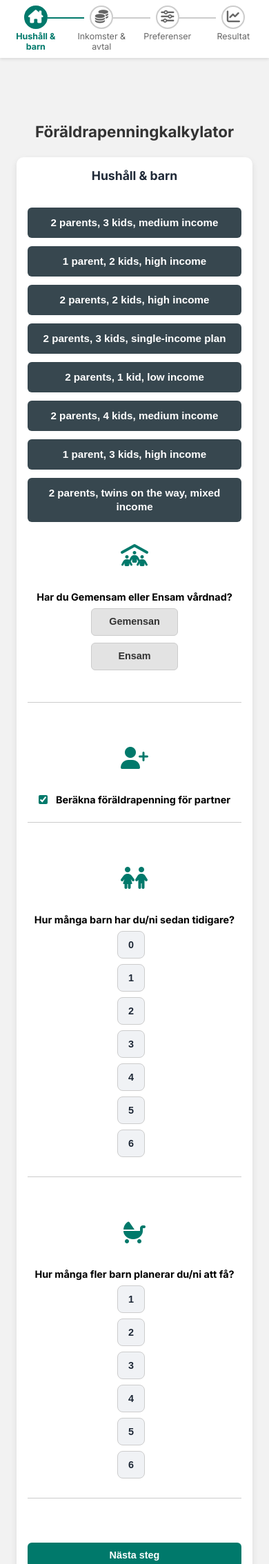
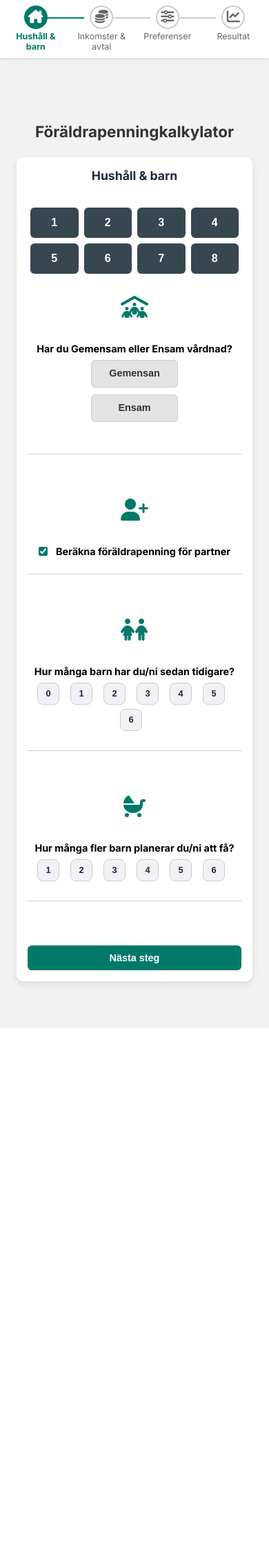
Before and after one commit to Fiskerik/kalkylatorn, a Flask app: page / in a window 390 px wide. Shown: the top 2268 px of the page at 69% size. After the commit the page ends 1491 px from the top, so only its background shows below. Run offline with Flask 3, Linux system fonts and the light colour scheme.

Commit message:
Improve mobile layout and results presentation

```diff
--- a/static/chart.js
+++ b/static/chart.js
@@ -2021,9 +2021,9 @@
     const totalIncomeDisplay = document.createElement('div');
     totalIncomeDisplay.className = 'total-income-display';
     if (baselineIncomeTotal != null && Number.isFinite(baselineIncomeTotal)) {
-        totalIncomeDisplay.textContent = `Total income: ${baselineIncomeTotal.toLocaleString('sv-SE')} sek`;
+        totalIncomeDisplay.textContent = `Total inkomst under perioden: ${baselineIncomeTotal.toLocaleString('sv-SE')} sek`;
     } else {
-        totalIncomeDisplay.textContent = 'Total income: –';
+        totalIncomeDisplay.textContent = 'Total inkomst under perioden: –';
     }
     ganttChart.appendChild(messageDiv);
     ganttChart.appendChild(totalIncomeDisplay);
--- a/static/index.js
+++ b/static/index.js
@@ -58,7 +58,9 @@
     if (!force && birthDateInput.value) return;
     const today = new Date();
     const localDate = new Date(today.getTime() - (today.getTimezoneOffset() * 60000));
-    birthDateInput.value = localDate.toISOString().split('T')[0];
+    const isoDate = localDate.toISOString().split('T')[0];
+    birthDateInput.value = isoDate;
+    birthDateInput.setAttribute('value', isoDate);
 }
 
 document.addEventListener('results-reset', () => setBirthDateToToday(false));
@@ -229,7 +231,6 @@
         preferensTotalLedigTid: totalPreferensLedigTid
     };
 
-    const includePartner = vårdnad === 'gemensam' && beräknaPartner === 'ja';
     const leaveContainer = document.getElementById('leave-slider-container');
     if (leaveContainer) {
         leaveContainer.style.display = includePartner ? 'block' : 'none';
--- a/static/style.css
+++ b/static/style.css
@@ -44,12 +44,13 @@
 }
 /* Behåll denna för barnantal */
 .button-group.barnval .toggle-btn {
-    flex: 0 0 40px;
-    width: 40px;
-    min-width: 40px;
-    height: 40px;
+    flex: 0 1 32px;
+    width: 32px;
+    min-width: 32px;
+    height: 32px;
+    min-height: 32px;
     padding: 0;
-    font-size: 0.9rem;
+    font-size: 0.8rem;
     text-align: center;
     border-radius: 8px;
     font-weight: 700;
@@ -158,18 +159,11 @@
 }
 
 .button-group.barnval {
-    flex-wrap: nowrap;
+    flex-wrap: wrap;
     justify-content: center;
     gap: 6px;
-    padding-bottom: 0;
-    overflow-x: auto;
-}
-
-.button-group.barnval {
-    flex-wrap: wrap;
-    justify-content: center;
-    gap: 8px;
     padding-bottom: 4px;
+    overflow-x: visible;
 }
 
 .result {
@@ -264,6 +258,15 @@
     white-space: normal;
 }
 
+.dev-family-btn .family-label-text {
+    display: inline;
+}
+
+.dev-family-btn::after {
+    content: attr(data-short-label);
+    display: none;
+}
+
 .dev-family-btn:hover {
     background-color: #263238;
 }
@@ -282,12 +285,12 @@
 }
 
 .button-group.barnval .toggle-btn {
-    flex: 0 0 40px;
-    width: 40px;
-    min-width: 40px;
-    height: 40px;
+    flex: 0 1 32px;
+    width: 32px;
+    min-width: 32px;
+    height: 32px;
     padding: 0;
-    font-size: 0.9rem;
+    font-size: 0.8rem;
     line-height: 1;
     border-radius: 8px;
     font-weight: 700;
@@ -963,11 +967,12 @@
         flex-direction: row;
         flex-wrap: wrap;
         gap: 0.75rem;
+        justify-content: center;
     }
 
     .dev-family-btn {
         flex: 1 1 calc(50% - 0.75rem);
-        min-width: 200px;
+        min-width: 150px;
     }
 }
 
@@ -1054,11 +1059,12 @@
     }
 
     .dev-shortcuts {
-        overflow-x: auto;
+        justify-content: center;
     }
 
     .dev-family-btn {
-        min-width: 160px;
+        flex: 1 1 calc(50% - 0.75rem);
+        min-width: 120px;
     }
 
     .container {
@@ -1115,6 +1121,46 @@
     #progress-bar .step {
         min-width: 110px;
     }
+
+    .dev-shortcuts {
+        gap: 0.5rem;
+    }
+
+    .dev-family-btn {
+        flex: 0 1 calc(25% - 0.5rem);
+        min-width: 48px;
+        padding: 0.5rem;
+    }
+
+    .dev-family-btn .family-label-text {
+        display: none;
+    }
+
+    .dev-family-btn::after {
+        display: inline;
+        font-size: 1rem;
+        font-weight: 600;
+    }
+
+    .monthly-box .monthly-info {
+        font-size: 0.8rem;
+    }
+
+    .info-box .info-content table,
+    .info-box .info-content th,
+    .info-box .info-content td {
+        font-size: 0.5rem;
+    }
+
+    #calendar-container .legend {
+        flex-direction: column;
+        align-items: stretch;
+    }
+
+    #calendar-container .legend-item {
+        width: 100%;
+        justify-content: flex-start;
+    }
 }
 
 @media (max-width: 480px) {
@@ -1135,8 +1181,9 @@
     }
 
     .button-group.barnval .toggle-btn {
-        flex: 0 0 36px;
-        max-width: 36px;
+        flex: 0 0 32px;
+        max-width: 32px;
+        min-width: 32px;
     }
 
     #progress-bar {
@@ -2245,7 +2330,7 @@
 
 
 @media (max-width: 600px) {
-    .button-group {
+    .button-group:not(.barnval) {
         flex-direction: column;
         align-items: stretch;
     }
@@ -2254,6 +2339,19 @@
     .toggle-btn {
         width: 100%;
         font-size: 0.9rem;
+    }
+
+    .button-group.barnval {
+        flex-direction: row;
+        flex-wrap: wrap;
+        justify-content: center;
+        overflow-x: visible;
+    }
+
+    .button-group.barnval .toggle-btn {
+        flex: 0 0 32px;
+        min-width: 32px;
+        width: 32px;
     }
 
     form,
--- a/templates/index.html
+++ b/templates/index.html
@@ -39,14 +39,14 @@
                 <legend>Hushåll &amp; barn</legend>
                 <div class="wizard-first-step-layout">
                     <div class="dev-shortcuts" aria-hidden="true">
-                        <button type="button" class="dev-family-btn" data-family-index="0">2 parents, 3 kids, medium income</button>
-                        <button type="button" class="dev-family-btn" data-family-index="1">1 parent, 2 kids, high income</button>
-                        <button type="button" class="dev-family-btn" data-family-index="2">2 parents, 2 kids, high income</button>
-                        <button type="button" class="dev-family-btn" data-family-index="3">2 parents, 3 kids, single-income plan</button>
-                        <button type="button" class="dev-family-btn" data-family-index="4">2 parents, 1 kid, low income</button>
-                        <button type="button" class="dev-family-btn" data-family-index="5">2 parents, 4 kids, medium income</button>
-                        <button type="button" class="dev-family-btn" data-family-index="6">1 parent, 3 kids, high income</button>
-                        <button type="button" class="dev-family-btn" data-family-index="7">2 parents, twins on the way, mixed income</button>
+                        <button type="button" class="dev-family-btn" data-family-index="0" data-short-label="1" aria-label="2 parents, 3 kids, medium income"><span class="family-label-text">2 parents, 3 kids, medium income</span></button>
+                        <button type="button" class="dev-family-btn" data-family-index="1" data-short-label="2" aria-label="1 parent, 2 kids, high income"><span class="family-label-text">1 parent, 2 kids, high income</span></button>
+                        <button type="button" class="dev-family-btn" data-family-index="2" data-short-label="3" aria-label="2 parents, 2 kids, high income"><span class="family-label-text">2 parents, 2 kids, high income</span></button>
+                        <button type="button" class="dev-family-btn" data-family-index="3" data-short-label="4" aria-label="2 parents, 3 kids, single-income plan"><span class="family-label-text">2 parents, 3 kids, single-income plan</span></button>
+                        <button type="button" class="dev-family-btn" data-family-index="4" data-short-label="5" aria-label="2 parents, 1 kid, low income"><span class="family-label-text">2 parents, 1 kid, low income</span></button>
+                        <button type="button" class="dev-family-btn" data-family-index="5" data-short-label="6" aria-label="2 parents, 4 kids, medium income"><span class="family-label-text">2 parents, 4 kids, medium income</span></button>
+                        <button type="button" class="dev-family-btn" data-family-index="6" data-short-label="7" aria-label="1 parent, 3 kids, high income"><span class="family-label-text">1 parent, 3 kids, high income</span></button>
+                        <button type="button" class="dev-family-btn" data-family-index="7" data-short-label="8" aria-label="2 parents, twins on the way, mixed income"><span class="family-label-text">2 parents, twins on the way, mixed income</span></button>
                     </div>
                     <div class="wizard-first-step-content">
                         <div class="form-section">
@@ -247,50 +247,6 @@
                     <span class="summary-label">Återstående dagar</span>
                     <span class="summary-value" id="sticky-days">–</span>
                 </div>
-            </fieldset>
-
-            <fieldset class="wizard-step" id="step-preferences">
-                <legend>Preferenser</legend>
-                <div class="form-section">
-                    <label>När är barnet beräknat?</label>
-                    <div class="date-picker-container">
-                        <input type="date" id="barn-datum" name="barn-datum" required>
-                    </div>
-                </div>
-                <div class="form-section">
-                    <label>Hur länge vill du/ni vara lediga? (månader)</label>
-                    <input type="number" id="ledig-tid-5823" name="ledig-tid-1" min="0" placeholder="Ange antal månader">
-                </div>
-                <div class="form-section" id="parent-ledig-tid" data-partner-field>
-                    <label>Hur länge vill din partner vara ledig? (månader)</label>
-                    <input type="number" id="ledig-tid-2" name="ledig-tid-2" min="0" placeholder="Ange antal månader">
-                </div>
-                <div class="form-section">
-                    <label for="min-inkomst">Minimi-netto för hushållet (kr/månad)</label>
-                    <input type="number" id="min-inkomst" name="min-inkomst" min="0" placeholder="Ange belopp">
-                    <div id="min-income-error" class="inline-error" role="alert" aria-live="assertive" style="display: none;"></div>
-                </div>
-                <div class="form-section">
-                    <label for="strategy">Välj strategi:</label>
-                    <div class="toggle-group" id="strategy-group">
-                        <div class="toggle-options">
-                            <button class="toggle-btn active" data-value="longer">Längre ledighet</button>
-                            <button class="toggle-btn" data-value="maximize">Maximera inkomst</button>
-                        </div>
-                        <input type="hidden" id="strategy" value="longer">
-                    </div>
-                </div>
-            </fieldset>
-
-            <fieldset class="wizard-step" id="step-summary">
-                <legend>Resultat</legend>
-                <p class="summary-intro">Sammanfatta dina uppgifter och visa resultatet när du är redo.</p>
-            </fieldset>
-
-            <div class="wizard-nav">
-                <button type="button" id="back-btn" class="hidden back-btn">&larr; Tillbaka</button>
-                <button type="button" id="next-btn">Nästa steg</button>
-                <button type="submit" id="calculate-btn" class="hidden">Visa resultat</button>
             </div>
             <button type="button" id="sticky-cta" class="primary-cta">Visa resultat</button>
         </div>
```
Also changed, not shown: other parts of static/style.css (+46 -7 lines).
